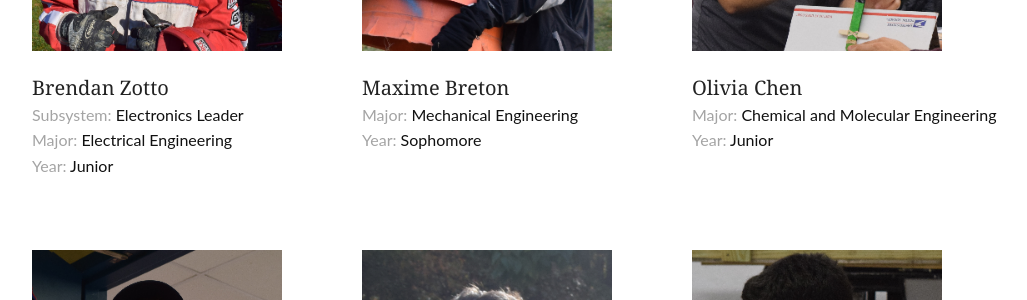
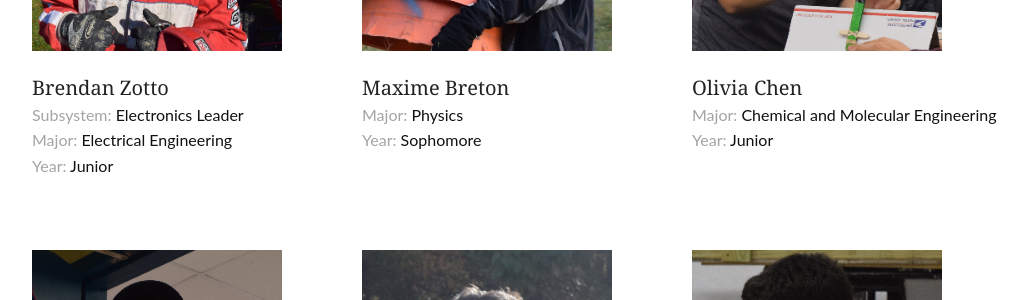
Before and after one commit to stonybrookmotorsports/StonyBrookMotorsports, a Jekyll site: the page built from pages/members.md, in a window 1280 px wide and 900 px high, scrolled down 1672 px. Shown: the part 155-455 px from the top of the window, without its empty margins (123-1150 px from the left). Built offline with Jekyll 4.4.1, drawn with Linux system fonts in a browser that asks for light colours; nearby versions of some CDN libraries; library files that are not in the unit come from our copies.

Commit message:
updated members

```diff
--- a/_data/members.yml
+++ b/_data/members.yml
@@ -56,7 +56,7 @@
   major: Electrical Engineering
   year: Junior
 - name: Maxime Breton
-  major: Mechanical Engineering
+  major: Physics
   imageName: MaximeBreton
   year: Sophomore
 - name: Olivia Chen
```
